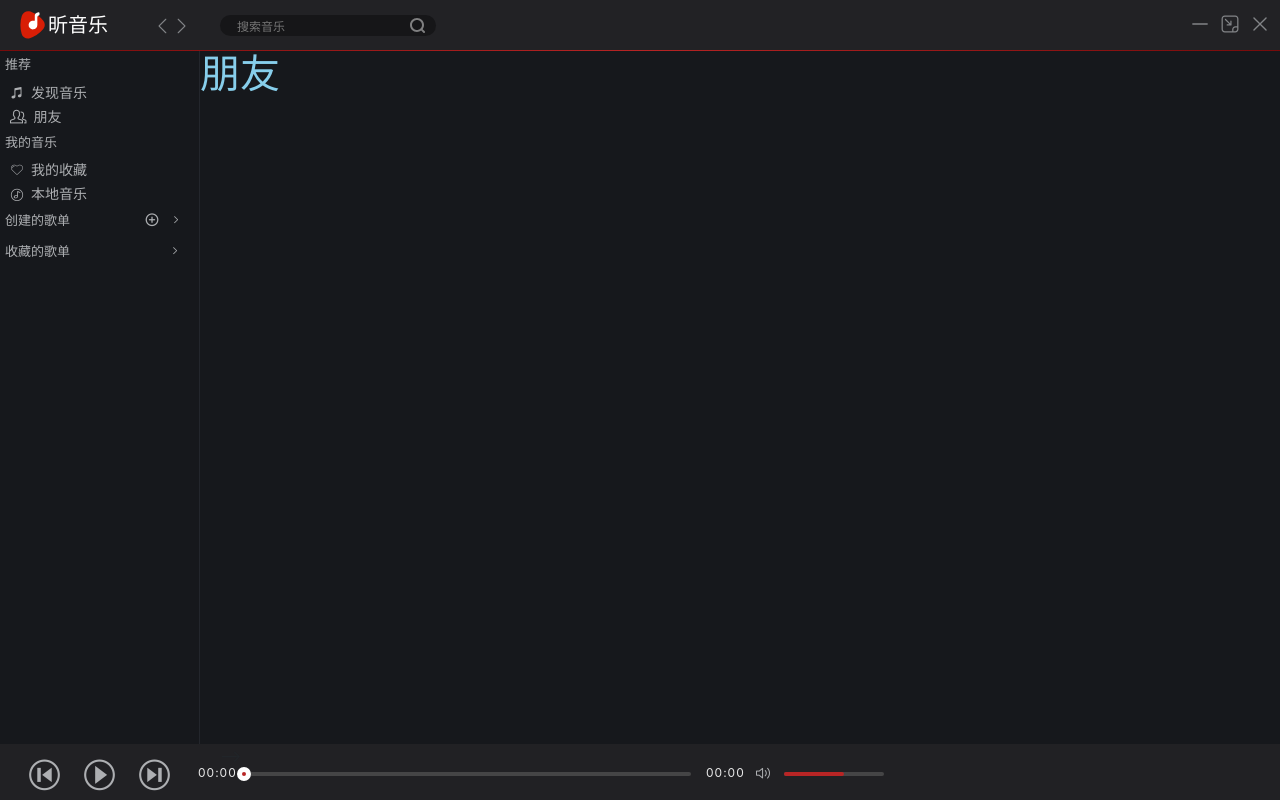
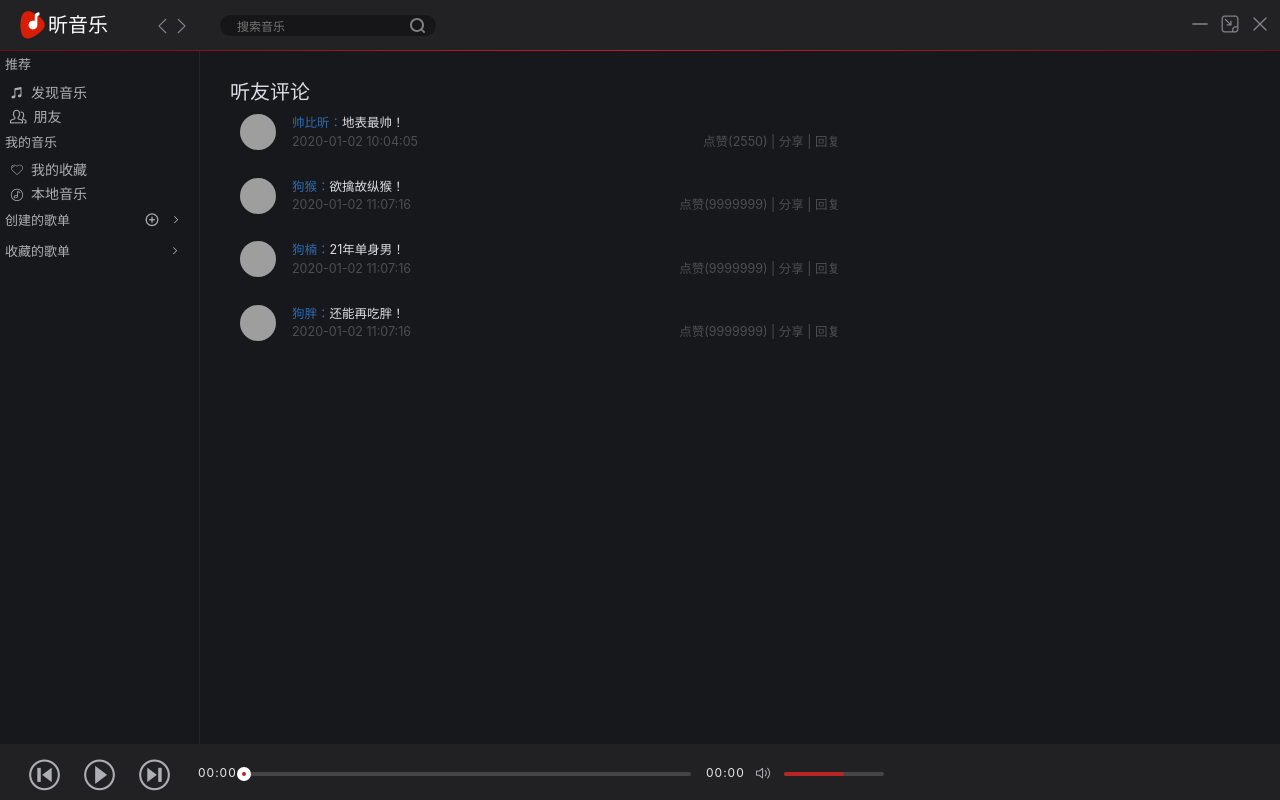
Before and after one commit to EGo14T/Vue-electron-xinmusic, a Vue app: page /friends in a window 1280 px wide. Built offline with nearby package versions, Linux system fonts and the light colour scheme; grey boxes are pictures that could not be loaded.

Commit message:
add comments && add element ui

```diff
--- a/babel.config.js
+++ b/babel.config.js
@@ -1,5 +1,14 @@
 module.exports = {
-  presets: [
-    '@vue/app'
+  "presets": [
+    "@vue/app"
+  ],
+  "plugins": [
+    [
+      "component",
+      {
+        "libraryName": "element-ui",
+        "styleLibraryName": "theme-chalk"
+      }
+    ]
   ]
 }
--- a/package.json
+++ b/package.json
@@ -15,6 +15,7 @@
     "axios": "^0.19.0",
     "core-js": "^2.6.5",
     "electron": "5.0.12",
+    "element-ui": "^2.4.5",
     "hls.js": "^0.12.4",
     "vue": "^2.6.10",
     "vue-aplayer": "^1.6.1",
@@ -25,7 +26,9 @@
   "devDependencies": {
     "@vue/cli-plugin-babel": "^3.12.0",
     "@vue/cli-service": "^3.12.0",
+    "babel-plugin-component": "^1.1.1",
     "vue-cli-plugin-electron-builder": "^1.4.0",
+    "vue-cli-plugin-element": "^1.0.1",
     "vue-template-compiler": "^2.6.10"
   },
   "postcss": {
--- a/src/background.js
+++ b/src/background.js
@@ -21,7 +21,7 @@ function createWindow () {
   win = new BrowserWindow({
     width: 1030,
     height: 670,
-    resizable: false,
+    resizable: true,
     skipTaskbar: false,
     frame: false,
     backgroundColor: '#2e2c29',
--- a/src/components/Friends.vue
+++ b/src/components/Friends.vue
@@ -1,13 +1,165 @@
 <template>
-  <h1>朋友</h1>
+<div class="container">
+  <h5>听友评论</h5>
+  <div v-for="item in comments" style="margin:10px;">
+    <div class="media">
+      <img class="avatar align-self-start mr-3" :src="item.fromAvatar" width="36" height="36"/>
+      <div class="media-body">
+        <a href="" class="fromName">{{item.fromName}}：</a>{{item.content}}
+          <div class="row justify-content-between comments-footer">
+            <div class="col-4">
+              <p>{{item.date}}</p>
+            </div>
+            <div class="col-4" align="right">
+              <span  class="comments-func" @click="test()">点赞({{item.likeNum}})</span> | <span class="comments-func" @click="test()">分享</span> | <span class="comments-func" @click="test()">回复</span>
+            </div>
+          </div>
+      </div>
+    </div>
+  </div>
+</div>
+
 </template>
 
 <script>
+
+
 export default {
+
+  data(){
+    return{
+      comments:[
+      {
+          "id": "1577779551073240367",
+          "date": "2020-01-02 10:04:05",
+          "ownerId": "1",
+          "fromId": "456",
+          "fromName": "帅比昕",
+          "fromAvatar": 'https://cdn.ego1st.cn/avatar/昕.jpg',
+          "likeNum": 2550,
+          "content": "地表最帅！",
+          "reply": [
+              {
+                  "id": 3,
+                  "commentId": "1577779551073240367",
+                  "fromId": "2",
+                  "fromName": "ego",
+                  "fromAvatar": "src/ggg",
+                  "toId": "456",
+                  "toName": "ja",
+                  "toAvatar": "src/sd",
+                  "content": "这只是一个测试的评论",
+                  "date": "2019-12-31 18:06:56"
+              },
+              {
+                  "id": 4,
+                  "commentId": "1577779551073240367",
+                  "fromId": "2",
+                  "fromName": "ego",
+                  "fromAvatar": "src/ggg",
+                  "toId": "456",
+                  "toName": "ja",
+                  "toAvatar": "src/sd",
+                  "content": "这只是一个测试的评论",
+                  "date": "2020-01-02 10:04:40"
+              }
+          ]
+      },
+      {
+          "id": "1577934436009562909",
+          "date": "2020-01-02 11:07:16",
+          "ownerId": "1",
+          "fromId": "456",
+          "fromName": "狗猴",
+          "fromAvatar": 'https://cdn.ego1st.cn/avatar/猴.jpg',
+          "likeNum": 9999999,
+          "content": "欲擒故纵猴！",
+          "reply": []
+      },
+      {
+          "id": "1577934436009562909",
+          "date": "2020-01-02 11:07:16",
+          "ownerId": "1",
+          "fromId": "456",
+          "fromName": "狗楠",
+          "fromAvatar": 'https://cdn.ego1st.cn/avatar/楠.jpg',
+          "likeNum": 9999999,
+          "content": "21年单身男！",
+          "reply": []
+      },
+      {
+          "id": "1577934436009562909",
+          "date": "2020-01-02 11:07:16",
+          "ownerId": "1",
+          "fromId": "456",
+          "fromName": "狗胖",
+          "fromAvatar": 'https://cdn.ego1st.cn/avatar/胖.jpg',
+          "likeNum": 9999999,
+          "content": "还能再吃胖！",
+          "reply": []
+      }
+      ],
+    }
+  },
+
+  methods:{
+    test(){
+      alert("123")
+    }
+
+  },
+
+
 
 }
 </script>
 
-<style>
+<style scoped>
+
+.container {
+  color: #dcdde4;
+  padding: 30px;
+}
+
+.comments {
+  display: inline-block;
+}
+
+.avatar {
+  border-radius:50%;
+}
+
+.fromName {
+  color: #2e6bb0;
+}
+
+.fromName:hover{
+  text-decoration:none;
+
+  color: #2c7ad1;
+}
+
+.media {
+  width: 600px;
+}
+
+.media-body {
+  font-size: 12.5px;
+  white-space: pre-line;
+}
+
+.comments-footer{
+  color: #4e4e52;
+
+}
+
+.comments-func {
+  color: #4e4e52;
+}
+
+.comments-func:hover{
+  cursor:Pointer;
+  color: #828385;
+}
 
 </style>
--- a/src/components/MusicList.vue
+++ b/src/components/MusicList.vue
@@ -5,22 +5,20 @@
             <div class="music-list-img">
                 <img :src="imgSrc" width="199px" height="199px" draggable="false">
             </div>
-
             <div class="music-list-info">
                 <div class="line1">
                     <span class="font-line1">歌单</span>
                     <span class="musiclist-title">{{musicTitle}}</span>
+                    <p class="musiclist-num">
+                        123456
+                    </p>
                 </div>
-
                 <div class="line2">
 
                 </div>
-
                 <div class="line3">
 
                 </div>
-
-
             </div>
         </div>
 
@@ -39,7 +37,7 @@
         data () {
             return {
                 imgSrc: 'https://ego1st.cn/images/EGo1ST.jpg',
-                musicTitle: 'Z_ce的年度歌单',
+                musicTitle: '我喜欢的音乐',
 
             };
         },
@@ -83,11 +81,23 @@
 }
 
 .music-list-info {
+    background: #000;
     height: 200px;
-    width: 500px;
+    width: 530px;
 
     position: relative;
     left: 230px;
+}
+
+.musiclist-num {
+    color: white;
+    width: 200px;
+    height: 100px;
+    background: red;
+
+    position: relative;
+    top: 0;
+    left: 0;
 }
 
 .line1 {
@@ -109,7 +119,7 @@
 }
 
 .musiclist-title {
-    color: white;
+    color: rgba(255,255,255,.85);
     font-size: 25px;
     position: relative;
     right: 185px;
--- a/src/components/footer.vue
+++ b/src/components/footer.vue
@@ -18,7 +18,7 @@
             <volumebar class="timebar-process" :min=0 :max=100  v-model:value = "perr"
             @getVolume="getVolumeValue">
             </volumebar>
-        </div>-->
+        </div>
 
         <!--当前音乐时间-->
         <div class="starttime timefont">
--- a/src/main.js
+++ b/src/main.js
@@ -10,6 +10,7 @@ import 'hls.js'
 import '../src/assets/icon/musiclistIcon/iconfont.css'
 import '../src/assets/icon/playbarbtn/iconfont.css'
 import '../src/assets/icon/leftbar/iconfont.css'
+import './plugins/element.js'
 
 Vue.config.productionTip = false
 
--- /dev/null
+++ b/src/plugins/element.js
@@ -0,0 +1,4 @@
+import Vue from 'vue'
+import { Button } from 'element-ui'
+
+Vue.use(Button)
```
Also changed, not shown: 2 other files (tests, documents, lock files or other folders).
